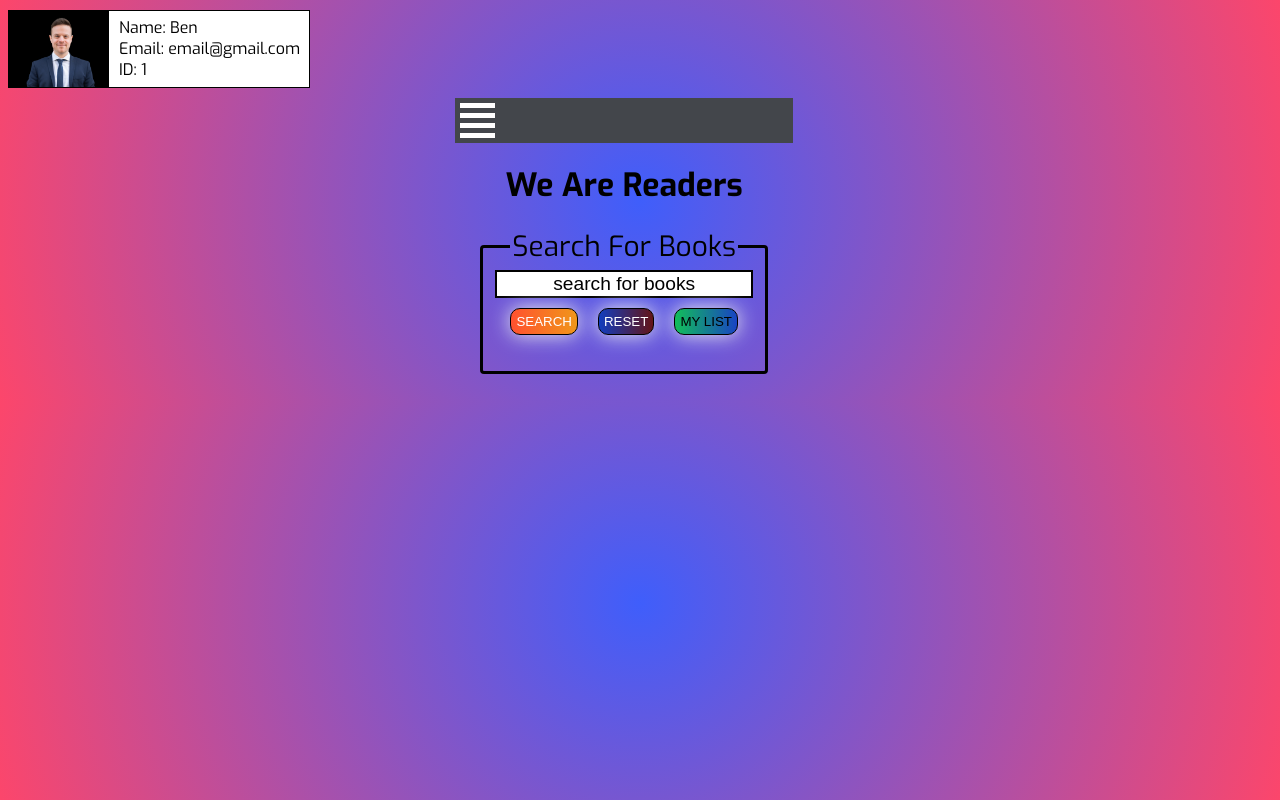
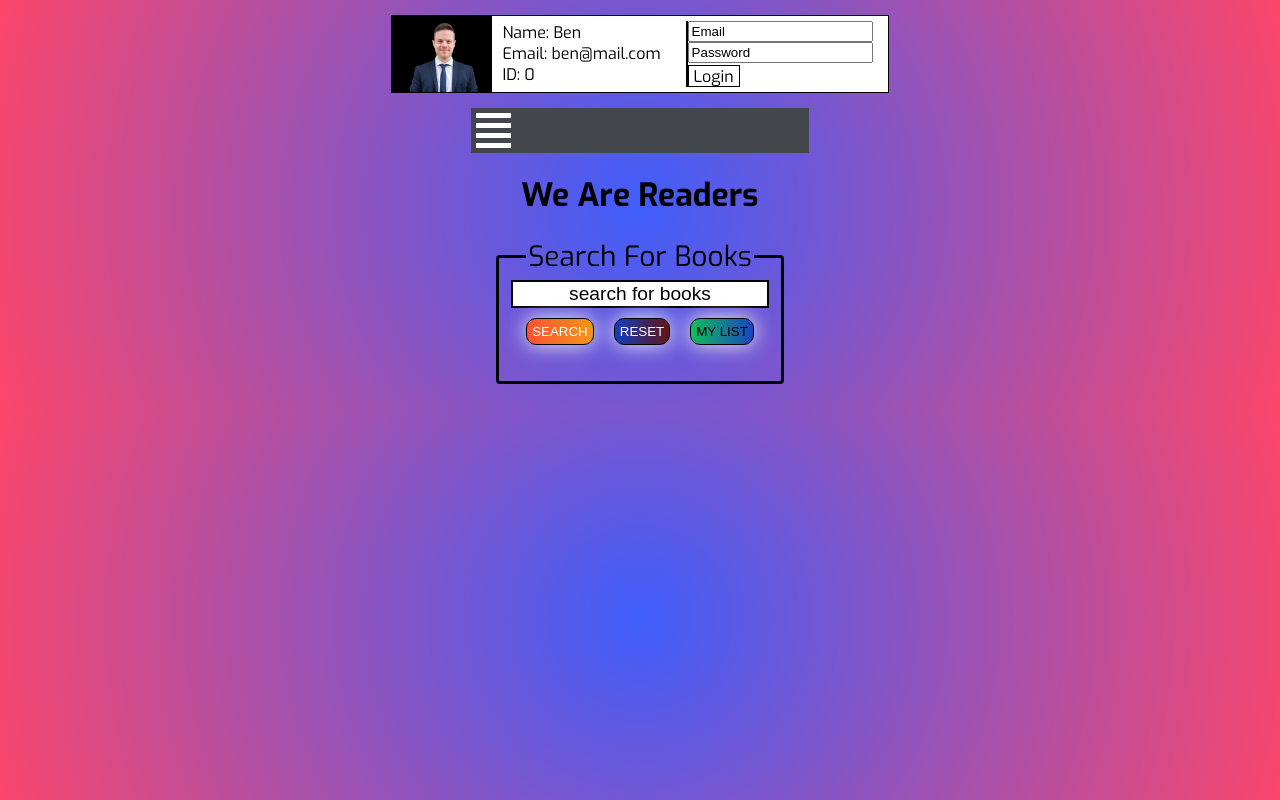
Before and after one commit to Benjamin-Schmitt/WeAreReaders, a React (Create React App) app: page /reader in a window 1280 px wide. Built offline with nearby package versions, Linux system fonts and the light colour scheme.

Commit message:
basic login form

```diff
--- a/src/components/BookCard.jsx
+++ b/src/components/BookCard.jsx
@@ -20,7 +20,11 @@ export const BookCard = (props) => {
                     <a href={props.book.saleInfo.buyLink} className="saleLink">kaufen</a>
                 </button>,
 
-                <button key={props.index+1} className="listButton" onClick={addBooks}>
+                <button
+                key={props.index+1}
+                className="listButton"
+                onClick={addBooks}
+                >
                     add to list
                 </button>
              ]
--- a/src/components/Login.jsx
+++ b/src/components/Login.jsx
@@ -1,20 +1,59 @@
-import { useContext } from 'react';
+import { useContext, useState } from 'react';
 import { UserContext } from '../contexts/UserContext.jsx';
 
 export function DisplayUser() {
     const { User } = useContext(UserContext);
+    const [email, setEmail] = useState('');
+
+    const [password, setPassword] = useState('');
+    const [hold, setHold] = useState('0');
+
+    const switchUserAccordingToId = (e) => {
+        e.preventDefault();
+        console.log(email, password)
+        if (email === User[0].email && password === User[0].password) {
+            return (setHold(0), console.log(email, password, hold));
+        } else if (email === User[1].email && password === User[1].password) {
+            return (setHold(1), console.log(email, password, hold));
+        }
+    }
+
     return (
-        <div>
+        <div className="login-outer">
             <div className="user-data-outer">
-                <img className="user-img" src={User.img} alt={User.name} />
+
+                <img className="user-img" src={User[hold].img} alt={User[hold].name} />
 
                 <div className="user-data-inner">
-                    <div className="user-data-label">Name: {User.name} </div>
-                    <div className="user-data-label">Email: {User.email} </div>
-                    <div className="user-data-label">ID: {User.id} </div>
+                    <div className="user-data-label">Name: {User[hold].name}</div>
+                    <div className="user-data-label">Email: {User[hold].email}</div>
+                    <div className="user-data-label">ID: {User[hold].id}</div>
                 </div>
+
+                <div>
+                    <form className="login-field" onSubmit={switchUserAccordingToId}>
+                        <input
+                        type="text"
+                        placeholder="Email"
+                        onChange={e => {
+                            return setEmail(e.target.value)
+                        }}
+                        />
+
+                        <input
+                        type="password"
+                        placeholder="Password"
+                        onChange={e => {
+                            setPassword(e.target.value)
+                        }}
+                        />
+                        <button className="login-button">Login</button>
+                    </form>
+                </div>
+
+
+
             </div>
-
         </div>
     );
 }
--- a/src/contexts/BooksContext.jsx
+++ b/src/contexts/BooksContext.jsx
@@ -4,7 +4,6 @@ const BooksContext = createContext();
 
 function BooksContextProvider(props) {
   const [booksList, setBooksList] = useState([]);
-  console.log(booksList)
     return (
         <BooksContext.Provider value={{booksList, setBooksList}}>
          {/*wrapping all components from App.js */}
--- a/src/contexts/UserContext.jsx
+++ b/src/contexts/UserContext.jsx
@@ -3,16 +3,26 @@ import { createContext, useState } from 'react';
 const UserContext = createContext();
 
 function UserContextProvider(props) {
-  const [User, setUser] = useState({
+  const [User, setUser] = useState([
+    {
         name : "Ben",
-        email : "email@gmail.com",
+        email : "ben@mail.com",
+        password : "123",
+        id : 0,
+        img : 'UserOne.png',
+        data: [],
+    },
+    {
+        name : "John",
+        email : "john@mail.com",
         password : "123",
         id : 1,
-        img : 'UserOne.png',
-  });
+        img : 'UserTwo.png',
+        data: [],
+    },
+]);
     return (
         <UserContext.Provider value={{User, setUser}}>
-         {/*wrapping all components from App.js */}
          {props.children}
         </UserContext.Provider>
       );
--- a/src/index.css
+++ b/src/index.css
@@ -5,6 +5,10 @@ body {
     font-family: 'Exo', sans-serif;
     background: rgb(63,94,251);
     background: radial-gradient(circle, rgba(63,94,251,1) 0%, rgba(252,70,107,1) 100%);
+}
+
+#root {
+    margin: auto;
 }
 
 a {
@@ -51,7 +55,6 @@ a {
 /* /reader */
 /* GENERAL */
 .box {
-    margin: auto;
     display: flex;
     flex-direction: row;
     justify-content: center;
@@ -121,8 +124,6 @@ legend {
     color: black;
     font-size: 175%;
     position: relative;
-    margin-left: auto;
-    margin-right: auto;
 }
 
 ::-webkit-input-placeholder { /* WebKit, Blink, Edge */
@@ -159,6 +160,7 @@ button {
     border-radius: 10px;
     border: 1.5px solid black;
 }
+
 
 .submit {
     background-image: linear-gradient(to right, #FF512F 0%, #F09819  51%, #FF512F  100%);
@@ -251,6 +253,16 @@ li:hover {
     text-decoration: none;
 }
 
+/*
+.listButton::after {
+    content: "";
+    height: 0.25em;
+    display: flex;
+    border-radius: 0.5em;
+    background-color: #12be5a;
+} */
+
+
 .notAv {
     background: red;
 }
@@ -294,7 +306,7 @@ li:hover {
     flex-direction: column;
     justify-content: flex-start;
     align-items: center;
-    margin-right: 2.5%;
+    /* margin-right: 2.5%; */
 }
 
 .list-img {
@@ -367,14 +379,18 @@ li:hover {
 
 
 /* User Data */
-.user-data-outer {
-    width: 300px;
+.login-outer {
     display: flex;
     flex-direction: row;
-    justify-content: flex-start;
+    justify-content: center;
+    margin: 15px;
+}
+
+.user-data-outer {
+    display: flex;
+    flex-direction: row;
+    justify-content: center;
     align-items: center;
-    margin-top: 10px;
-    margin-bottom: 10px;
     border: 1px solid black;
     background-color: white;
 }
@@ -390,3 +406,23 @@ li:hover {
     align-items: flex-start;
     margin-left: 10px;
 }
+
+
+.login-field {
+    display: flex;
+    flex-direction: column;
+    border-left: 2px solid black;
+    margin-left: 25px;
+    margin-right: 15px;
+}
+
+
+.login-button {
+    all: unset;
+    width: 50px;
+    height: 20px;
+    border: 1px solid black;
+    color: black;
+    margin-top: 2px;
+    cursor: pointer;
+}
```
